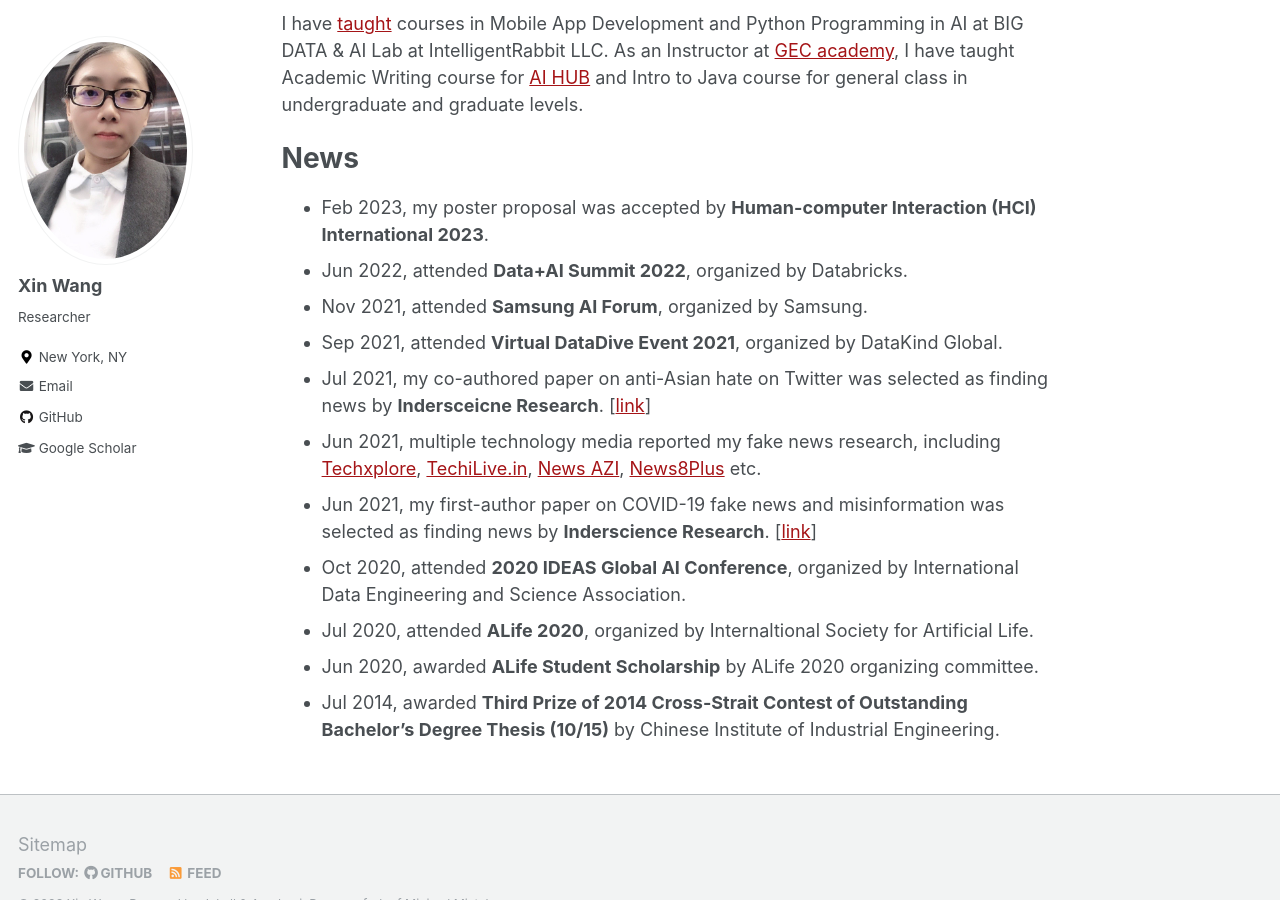
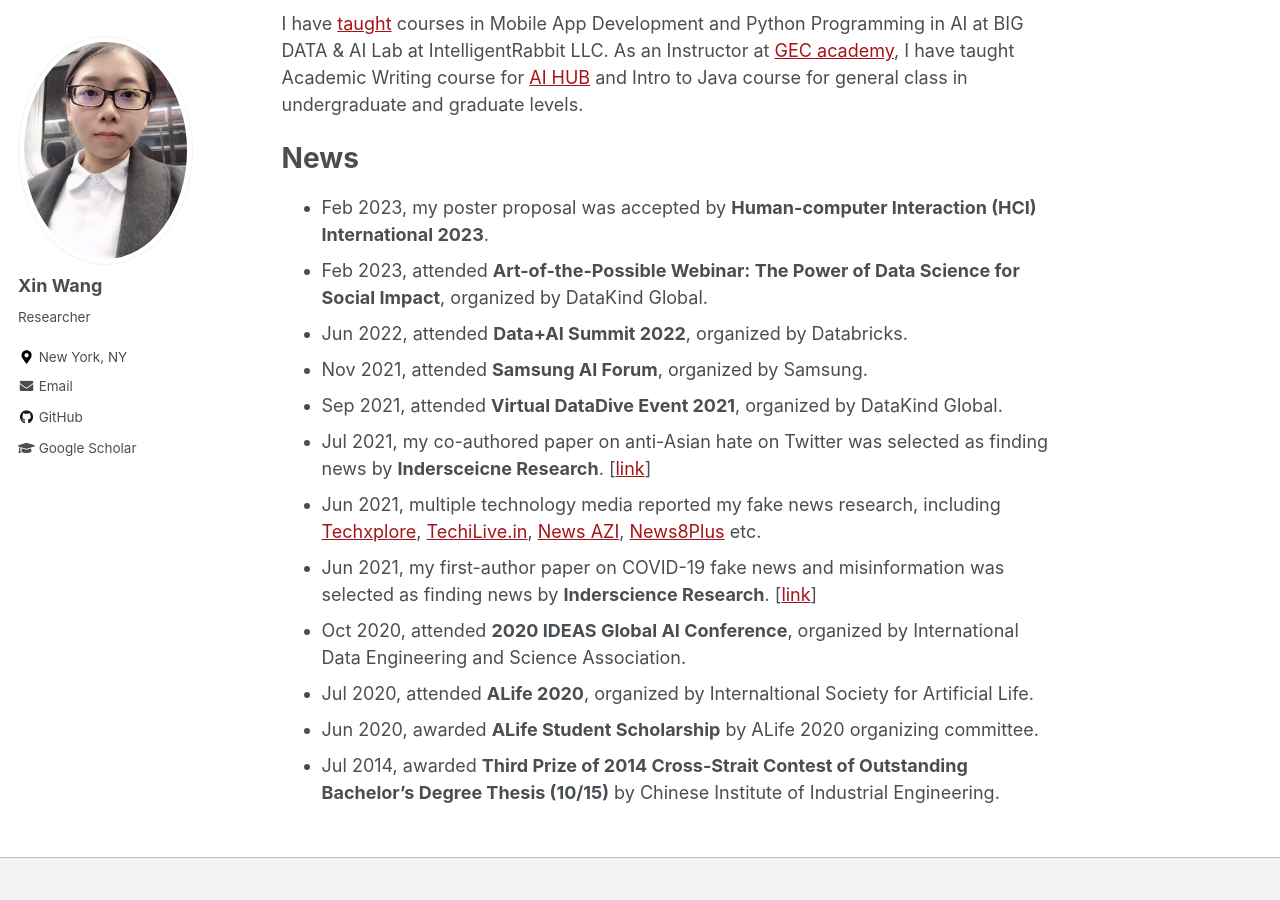
Before and after one commit to xin-wang-kr/xin-wang-kr.github.io, a Jekyll site: the page built from _pages/about.md, in a window 1280 px wide and 900 px high, scrolled down 787 px. Built offline with Jekyll 4.4.1, drawn with Linux system fonts in a browser that asks for light colours.

Commit message:
Update about.md

```diff
--- a/_pages/about.md
+++ b/_pages/about.md
@@ -29,6 +29,7 @@
 
 # News
 * Feb 2023, my poster proposal was accepted by __Human-computer Interaction (HCI) International 2023__.
+* Feb 2023, attended __Art-of-the-Possible Webinar: The Power of Data Science for Social Impact__, organized by DataKind Global.
 * Jun 2022, attended __Data+AI Summit 2022__, organized by Databricks.
 * Nov 2021, attended __Samsung AI Forum__, organized by Samsung.
 * Sep 2021, attended __Virtual DataDive Event 2021__, organized by DataKind Global.
```
